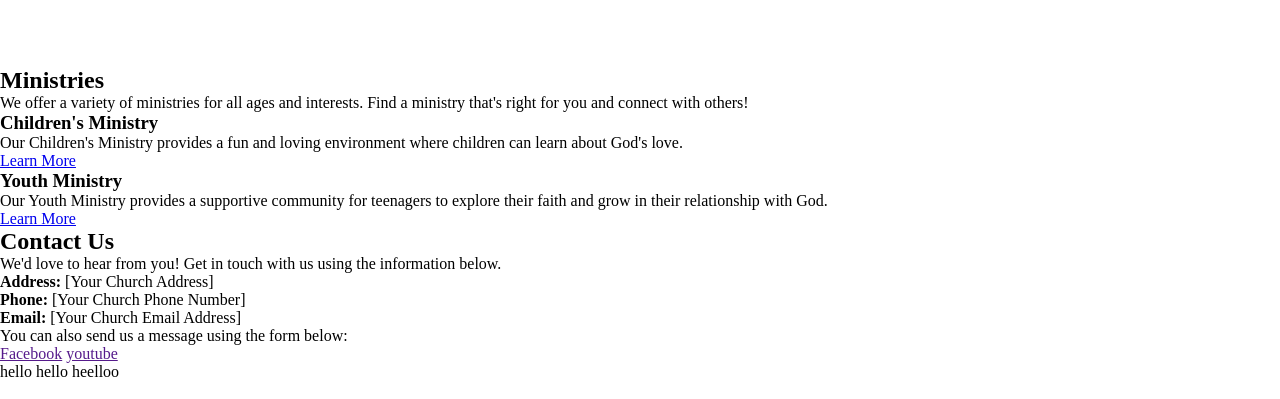
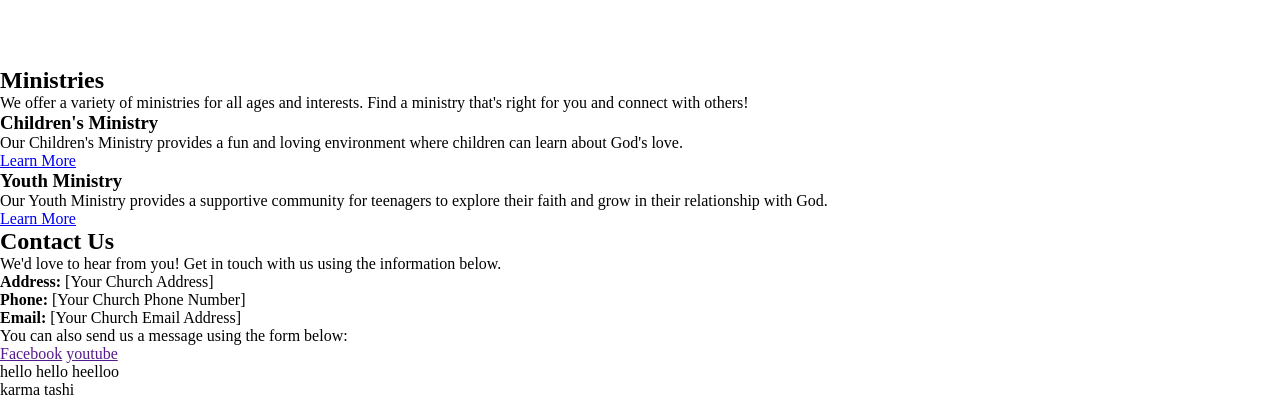
Before and after one commit to issaccodes/bethel-AG-church, a plain HTML site: page index.html in a window 1280 px wide. Shown: the part 1020-1419 px from the top of the page. Drawn offline with Linux system fonts and the light colour scheme.

Commit message:
mailey yesma <P> tag add gardelaaa

```diff
--- a/index.html
+++ b/index.html
@@ -123,6 +123,9 @@
         <a href="">youtube</a>
     </section>
     <p>hello hello heelloo</p>
+    <p>
+        karma tashi
+    </p>
 </body>
 
 </html>
```
